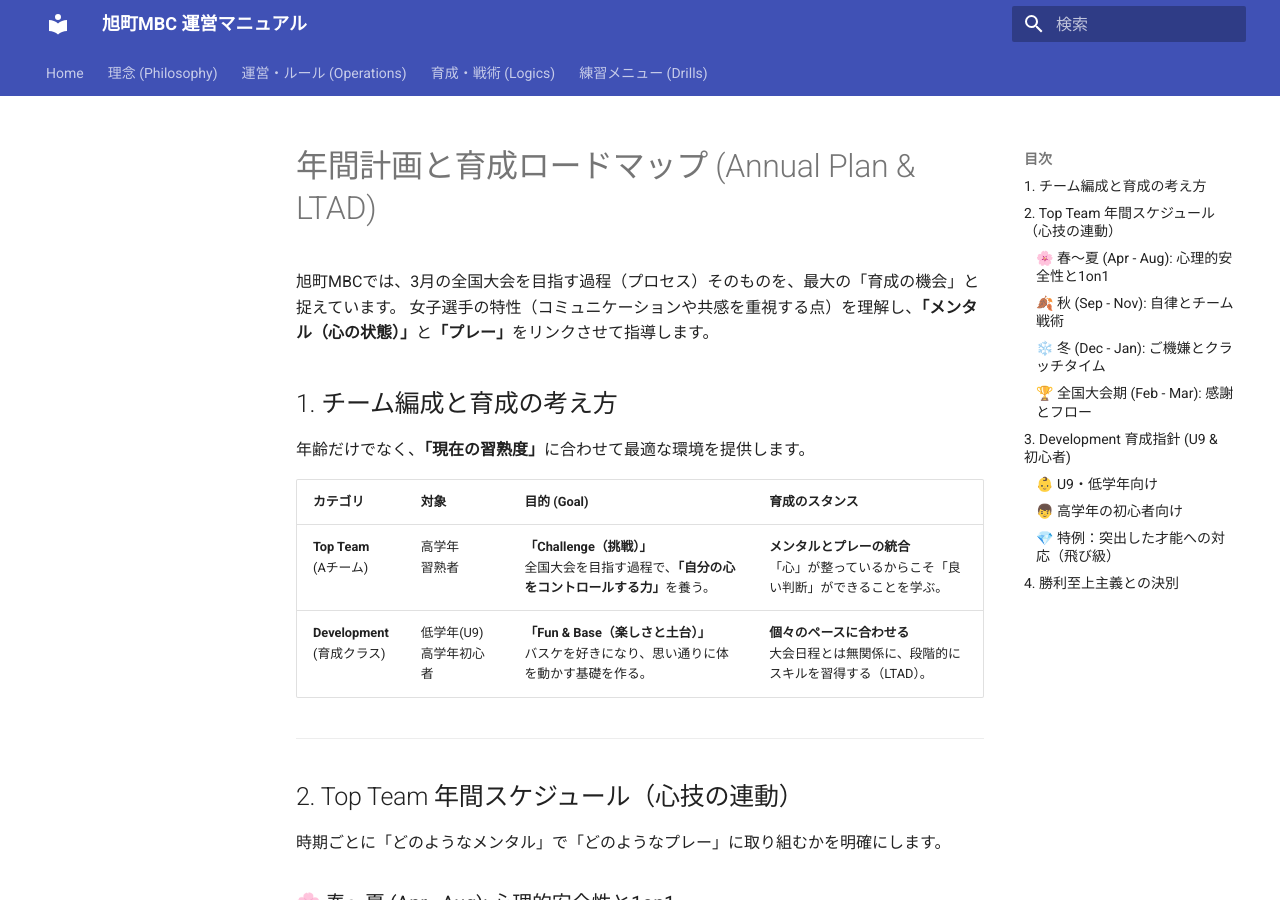
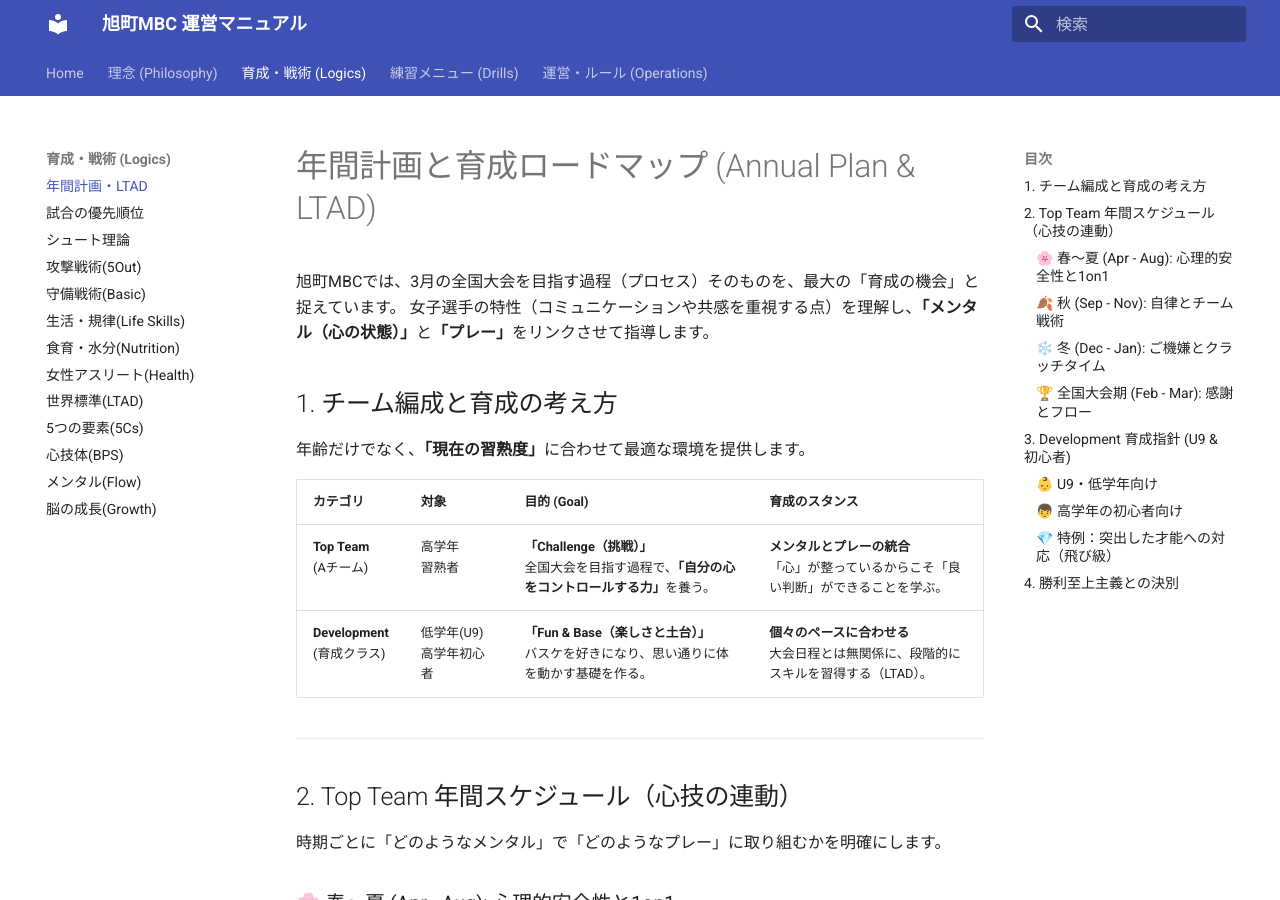
Before and after one commit to kawaiikumichan/asahicho-minibus-ops, an MkDocs documentation site: the page built from docs/01_Coaching_Logics/annual_plan.md, in a window 1280 px wide and 900 px high. Built offline with MkDocs 1.6.1 and Material for MkDocs 9.7.7, drawn with Linux system fonts in a browser that asks for light colours.

Commit message:
Update mkdocs.yml

```diff
--- a/mkdocs.yml
+++ b/mkdocs.yml
@@ -34,31 +34,32 @@ nav:
     - FUN & GUN: 00_Philosophy/fun_and_gun.md
     - コーチ行動指針: 00_Philosophy/coaching_code.md
 
-  # ▼▼▼ 運営・ルール (Operations & Rules) ▼▼▼
-  # 今回PDFから抽出・整備した重要項目
-  - 運営・ルール (Operations):
-    - 選手への約束: 03_Operations/team_rules_player.md
-    - 保護者へのお願い: 03_Operations/team_rules_parent.md
-    - 運営体制・役割: 03_Operations/organization.md
-    - 家庭でのサポート: 03_Operations/parents_guide.md
-    - 緊急時対応・安全: 03_Operations/eap.md
-
   # ▼▼▼ 育成・戦術論 (Logics) ▼▼▼
-  # チームの技術的な骨格
   - 育成・戦術 (Logics):
+    - 年間計画・LTAD: 01_Coaching_Logics/annual_plan.md
     - 試合の優先順位: 01_Coaching_Logics/game_policy.md
     - シュート理論: 01_Coaching_Logics/shooting_standard.md
     - 攻撃戦術(5Out): 01_Coaching_Logics/5out.md
     - 守備戦術(Basic): 01_Coaching_Logics/defense_basic.md
+    - 生活・規律(Life Skills): 01_Coaching_Logics/life_skills.md
+    - 食育・水分(Nutrition): 01_Coaching_Logics/nutrition.md
+    - 女性アスリート(Health): 01_Coaching_Logics/female_athlete.md
     - 世界標準(LTAD): 01_Coaching_Logics/ltad.md
     - 5つの要素(5Cs): 01_Coaching_Logics/5cs.md
     - 心技体(BPS): 01_Coaching_Logics/bps_model.md
-    - 生活(Life Skills): 01_Coaching_Logics/life_skills.md
-    - 食育(Nutrition): 01_Coaching_Logics/nutrition.md
-    - 女性アスリート(Health): 01_Coaching_Logics/female_athlete.md
     - メンタル(Flow): 01_Coaching_Logics/mental_flow.md
     - 脳の成長(Growth): 01_Coaching_Logics/growth_mindset.md
 
   # ▼▼▼ 練習メニュー (Drills) ▼▼▼
   - 練習メニュー (Drills):
-    - 基礎ドリル: 02_Training_Drills/basics.md
+    - 基礎ドリル・構成: 02_Training_Drills/basics.md
+    - メニューの作り方: 02_Training_Drills/practice_planning.md
+
+  # ▼▼▼ 運営・ルール (Operations & Rules) ▼▼▼
+  - 運営・ルール (Operations):
+    - 選手への約束: 03_Operations/team_rules_player.md
+    - 保護者へのお願い: 03_Operations/team_rules_parent.md
+    - TO見守りマニュアル: 03_Operations/to_manual.md
+    - 緊急時対応(EAP): 03_Operations/eap.md
+    - 運営体制・役割: 03_Operations/organization.md
+    - 家庭でのサポート: 03_Operations/parents_guide.md
```
